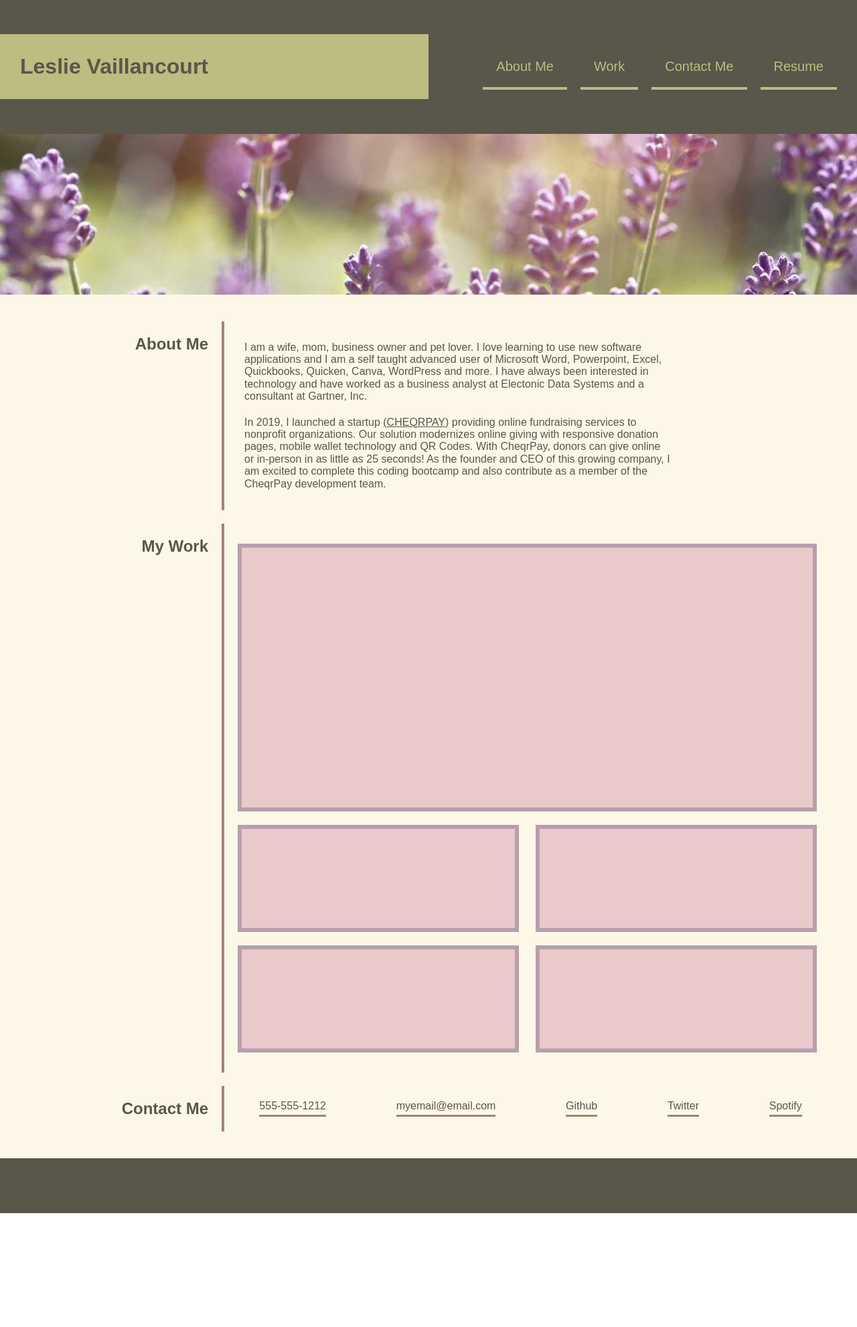
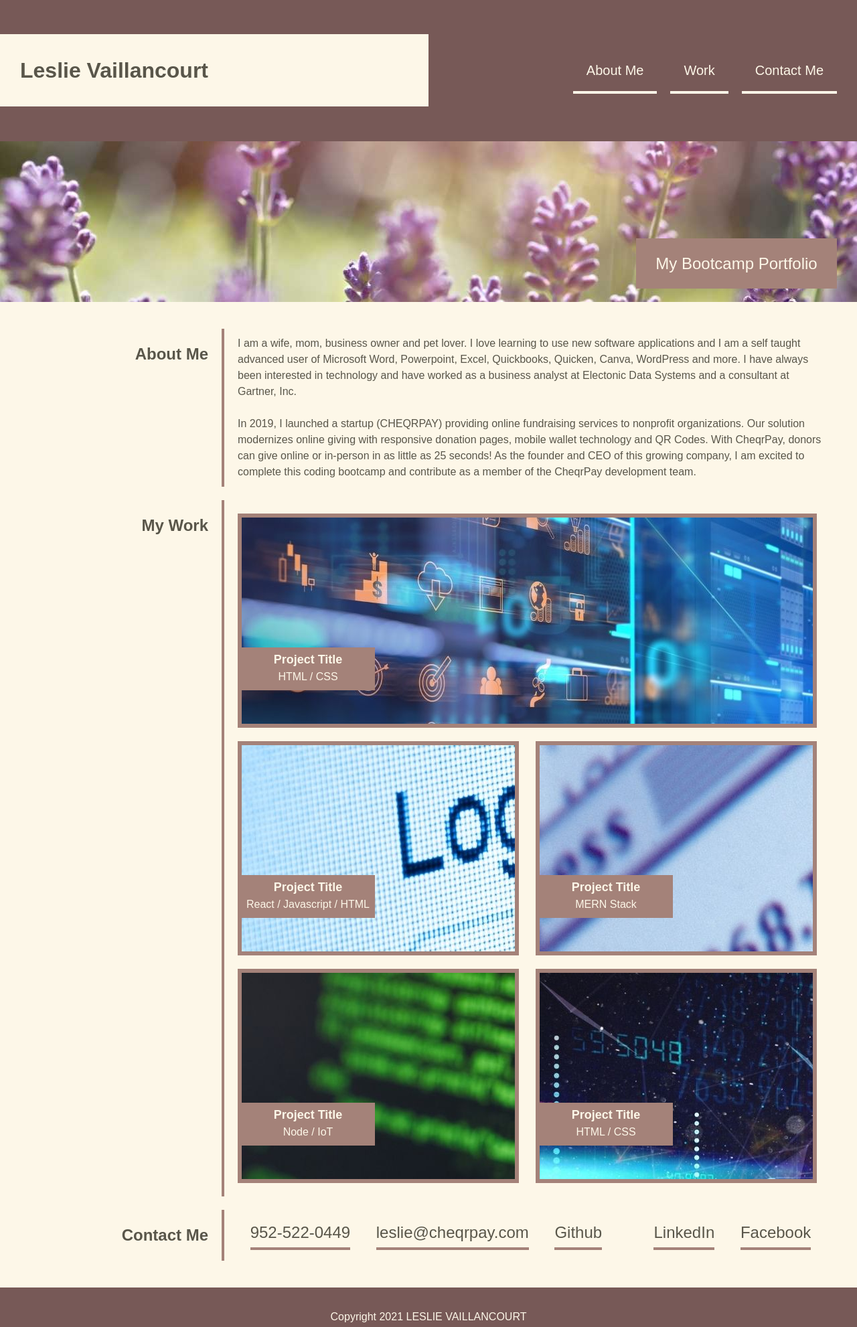
Before and after one commit to lvaillancourt8/Portfolio, a plain HTML site: page index.html in a window 1280 px wide. Shown: the whole page at 67% size. Before the commit the page ends 1812 px from the top, so only its background shows below. Drawn offline with Linux system fonts and the light colour scheme.

Commit message:
Add Project Images

```diff
--- a/assets/css/stylesheet.css
+++ b/assets/css/stylesheet.css
@@ -1,4 +1,5 @@
-/* Color Palette */
+/* COLOR PALETTE AND PAGE STYLE*/
+
 :root {
     --brown: #a48279;
     --ltgreen: #bdbc81;
@@ -8,40 +9,44 @@
     --taupe: #d6c2a3;
     --violet: #b79fad;
     --oldlace: #Fdf7e8;
+    --newbrown: #775957;
+
 }
 
 * {
     box-sizing: border-box;
     padding: 0;
     margin: 0;
-    color: var(--dkgreen);
+    line-height: 1.5;
 }
+
+/* ELEMENT FORMATTING */
 
 body {
     font-family: Arial, Helvetica, sans-serif;
     font-size: 16px;
+    color: var(--dkgreen)
 }
 
 header {
     display: flex;
-    justify-content: space-evenly;
+    justify-content: space-between;
     align-items: center;
     padding: 30px 0px;
-    background-color: var(--dkgreen);
+    background-color: var(--newbrown);
 }
 
 h1 {
     padding: 30px 0px;
-    background-color: var(--ltgreen);
+    background-color: var(--oldlace);
 }
 
     h1 span {
         padding-left: 30px;
-    font-weight: bolder;
     }
 
 nav {
-    width: 50%
+    width: 50%;
 }
 
     nav ul {
@@ -49,7 +54,7 @@ nav ul {
         list-style: none;
         float:right;
         display:flex;
-    flex-wrap: wrap;
+        /* flex-wrap: wrap; */
         justify-content: space-between;
     }
 
@@ -63,10 +68,10 @@ nav a {
         text-decoration: none;
         font-size: 20px;
         padding: 20px;
-    color: var(--ltgreen);
+        color: var(--oldlace);
         border-bottom-style: solid;
         border-bottom-width: 4px;
-    border-bottom-color: var(--ltgreen);
+        border-bottom-color: var(--oldlace);
     }
 
     nav a:hover {
@@ -96,51 +101,60 @@ section h2 {
         border-right-width: 4px;
     }
 
-section p {
-    display: inline-block;
-    width: 75%;
-    padding: 10px 10px;
-}
-
     section div {
         display: inline-block;
         width: 75%;
-    padding: 20px 20px;
-}
-section ul {
-    list-style-type: none;
-    width: 75%;
-    display:flex;
-    flex-wrap: wrap;
-    justify-content: space-around;
-    align-content: center;
+        padding: 10px 20px;
     }
 
-section li {
-    padding: 0px 0px 4px 0px;
-    border-bottom-style: solid;
-    border-botton-width: 4px;
-    border-bottom-color: var(--brown);
+    section a {
+        text-decoration: none;
+        color: var(--dkgreen);
     }
 
 footer {
     padding: 2em;
-    background-color: var(--dkgreen);
+    background-color: var(--newbrown);
+    text-align: center;
+    color: var(--oldlace);
 }
 
-#header-title {
+
+/* OBJECT FORMATTING */
+
+
+.header-title {
     width: 50%;
     position: relative;
 }
 
 .hero {
     height: 15em;
+    overflow: hidden;
+    position: relative;
+}
+
+.subtitle {
+    height: 75px;
+    width: 300px;
+    background-color: var(--brown);
+    position: absolute;
+    bottom: 20px;
+    right: 30px;
+    text-align: center;
+    font-size: 1.5em;
+    line-height: 75px;
+    color:var(--oldlace)
+}
+
+.paragraph-block {
+    display: inline-block;
+    width: 75%;
 }
 
 .project-container {
     width: 75%;
     display:flex;
-    flex-direction: row;
     justify-content: space-between;
     flex-wrap: wrap;
 }
@@ -148,16 +162,131 @@ footer {
 .project-img {
     background-color: var(--pink);
     margin: 10px 10px 10px 0px;
+    border: 6px solid var(--brown);
+    height: 20em;
+    position: relative;
+    z-index: 1;
+}
+
+.project-img:hover {
+    /* opacity: .5; */
+    cursor: pointer;
+    background-color: rgba(0, 0, 0, 1);
 }
 
 .project-img-large {
     width: 100%;
-    height: 25em;
-    border: 6px solid var(--violet);
 }
 
 .project-img-small {
     width: 48%;
-    height: 10em;
-    border: 6px solid var(--violet);
 }
+
+.project-img img{
+    max-width: 100%;
+    max-height:100%;
+}
+
+.image {
+    /* margin:0;
+    height:1400px;
+    width: 810px;
+    object-fit: fill; */
+}
+
+.image:hover {
+    opacity: .5;
+    cursor: pointer;
+}
+
+.project-title-box {
+    padding: 5px;
+    height: 4em;
+    width: 200px;
+    position: absolute;
+    left: -1px;
+    bottom: 50px;
+    z-index: 2;
+    text-align: center;
+    line-height: 1em;
+    background-color: var(--brown);
+    color:var(--oldlace)
+}
+.project-title {
+    font-size: 18px;
+    font-weight: bold;
+}
+
+.contact-me ul {
+    list-style-type: none;
+    width: 75%;
+    display:flex;
+    justify-content: space-evenly;
+    align-items: center;
+    flex-wrap: wrap;
+}
+
+.contact-me ul li {
+    padding: 0px 0px 4px 0px;
+    border-bottom: 4px solid var(--brown);
+}
+
+.contact-me ul li a {
+    text-align: center;
+    font-size: 1.5em;
+}
+
+
+/* MEDIA QUERIES FOR RESPONSIVENESS */
+
+
+@media only screen and (max-width: 926px) {
+    nav ul {
+        margin: 20px;
+        list-style: none;
+        display: flex;
+        flex-direction: column;
+        align-items: space-between;
+        }
+
+        nav li {
+            padding: 15px;
+        }
+
+        nav a {
+            text-align: center;
+            text-decoration: none;
+            font-size: 20px;
+            padding: 0px;
+            color: var(--oldlace);
+        }
+    }
+
+@media only screen and (max-width: 795px) {
+    .project-img-small {
+        width: 100%;
+    }
+  }
+
+@media only screen and (max-width: 540px) {
+    main {
+        padding: 10px;
+    }
+
+    section h2 {
+        font-size: 20px;
+        padding: 20px 5px;
+    }
+
+    .project-img-small {
+        width: 100%;
+    }
+
+    .contact-me ul {
+        list-style-type: none;
+        padding: 10px;
+        width: 75%;
+        display:flex;
+        flex-direction: column;
+    }
+}
--- a/index.html
+++ b/index.html
@@ -10,67 +10,82 @@
 </head>
 <body>
     <header>
-        <div id="header-title">
+        <div class="header-title">
             <h1 id="header-h1"><span>Leslie Vaillancourt</span></h1>
             <div id="header-h1-highlight"></div>
         </div>
         <nav class="navbar">
             <ul class="nav-items">
-                <li><a href="#">About Me</a></li>
-                <li><a href="#">Work</a></li>
-                <li><a href="#">Contact Me</a></li>
-                <li><a href="#">Resume</a></li>
+                <li><a href="#about-me">About Me</a></li>
+                <li><a href="#work">Work</a></li>
+                <li><a href="#contact-me">Contact Me</a></li>
             </ul>
         </nav>
     </header>
-    <div class=hero style="background-image: url(./assets/images/flowers-hero.jpg)">
-
+    <div class="hero">
+        <img src="./assets/images/flowers-hero.jpg" alt="purple flowers in a field">
+        <div class="subtitle">My Bootcamp Portfolio</div>
     </div>
     <main>
-        <section>
+        <section id="about-me">
             <h2>About Me</h2>
-            <div>
+            <div class="paragraph-block">
                 <p>
                     I am a wife, mom, business owner and pet lover. I love learning to use new software applications and I am a self taught advanced user of Microsoft Word, Powerpoint, Excel, Quickbooks, Quicken, Canva, WordPress and more. I have always been interested in technology and have worked as a business analyst at Electonic Data Systems and a consultant at Gartner, Inc.
-                </p>
+                </p><br>
                 <p>
-                    In 2019, I launched a startup <a href="https:cheqrpay.com">(CHEQRPAY)</a> providing online fundraising services to nonprofit organizations.  Our solution modernizes online giving with responsive donation pages, mobile wallet technology and QR Codes.  With CheqrPay, donors can give online or in-person in as little as 25 seconds! As the founder and CEO of this growing company, I am excited to complete this coding bootcamp and also contribute as a member of the CheqrPay development team.
+                    In 2019, I launched a startup <a href="https:cheqrpay.com">(CHEQRPAY)</a> providing online fundraising services to nonprofit organizations.  Our solution modernizes online giving with responsive donation pages, mobile wallet technology and QR Codes.  With CheqrPay, donors can give online or in-person in as little as 25 seconds! As the founder and CEO of this growing company, I am excited to complete this coding bootcamp and contribute as a member of the CheqrPay development team.
                 </p>
             </div>
         </section>
-        <section class="work">
+        <section id="work" class="work">
             <h2>My Work</h2>
             <div class="project-container">
-                <div class="project-img project-img-large">
-                <img src="" alt="">
+                <a href="#" class="project-img project-img-large" style="background-image: url(./assets/images/project\ image\ 1.jpg);">
+                    <div class="project-title-box">
+                        <p class="project-title">Project Title</p>
+                        <p>HTML / CSS</p>
                     </div>
-                <div class="project-img project-img-small">
-
+                </a>
+                <a href="#" class="project-img project-img-small" style="background-image: url(./assets/images/project\ image\ 2.jpg);">
+                    <div class="project-title-box">
+                        <p class="project-title">Project Title</p>
+                        <p>React / Javascript / HTML</p>
                     </div>
-                <div class="project-img project-img-small">
-
+                </a>
+                <a href="#" class="project-img project-img-small" style="background-image: url(./assets/images/project\ image\ 3.jpg);">
+                    <div class="project-title-box">
+                        <p class="project-title">Project Title</p>
+                        <p>MERN Stack</p>
                     </div>
-                <div class="project-img project-img-small">
-
+                </a>
+                <a href="#" class="project-img project-img-small" style="background-image: url(./assets/images/project\ image\ 4.jpg);">
+                    <div class="project-title-box">
+                        <p class="project-title">Project Title</p>
+                        <p>Node / IoT</p>
                     </div>
-                <div class="project-img project-img-small">
-
+                </a>
+                <a href="#" class="project-img project-img-small" style="background-image: url(./assets/images/project\ image\ 5.jpg);">
+                    <div class="project-title-box">
+                        <p class="project-title">Project Title</p>
+                        <p>HTML / CSS</p>
                     </div>
+                </a>
             </div>
         </section>
-        <section class="contact=me">
+        <section id="contact-me" class="contact-me">
             <h2>Contact Me</h2>
                 <ul>
-                <li><a href=""></a>555-555-1212</li>
-                <li><a href=""></a>myemail@email.com</li>
-                <li><a href=""></a>Github</li>
-                <li><a href=""></a>Twitter</li>
-                <li><a href=""></a>Spotify</li>
+                    <li><a href=tel:"+1-952-522-0449">952-522-0449</a></li>
+                    <li><a href=mailto:"leslie@cheqrpay.com">leslie@cheqrpay.com</a></li>
+                    <li><a href="https://github.com/lvaillancourt8"/</a>Github</li>
+                    <li><a href="https://www.linkedin.com/in/leslie-vaillancourt/">LinkedIn</a></li>
+                    <li><a href="https://www.facebook.com/cheqrpayapp">Facebook</a></li>
                 </ul>
         </section>
     </main>
     <footer>
-        <p>Copyright 2021 Leslie Vaillancourt</p>
+        <p>Copyright 2021 LESLIE VAILLANCOURT</p>
     </footer>
 
 </body>
```
Also changed, not shown: assets/images/project image 1.jpg (added), assets/images/project image 2.jpg (added), assets/images/project image 3.jpg (added), assets/images/project image 4.jpg (added), assets/images/project image 5.jpg (added). Lines whose indentation alone changed are shown as unchanged.
